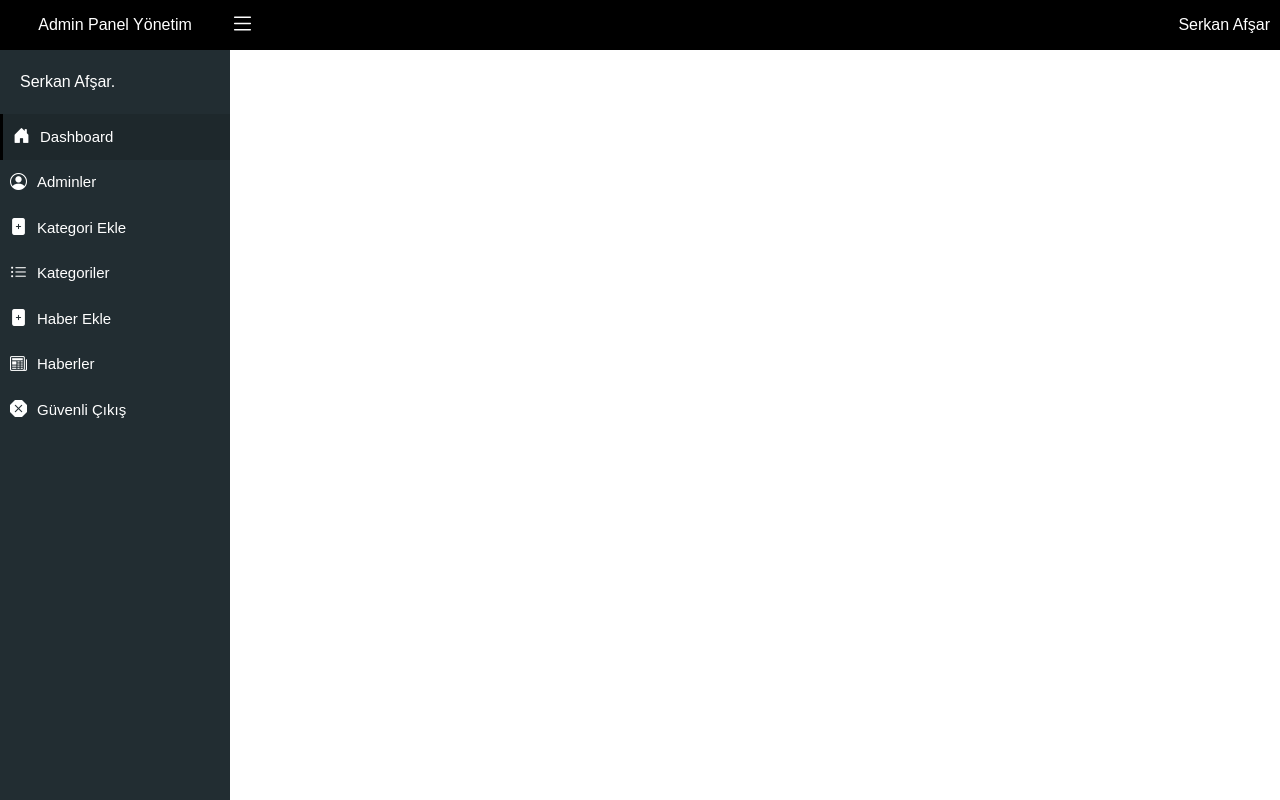
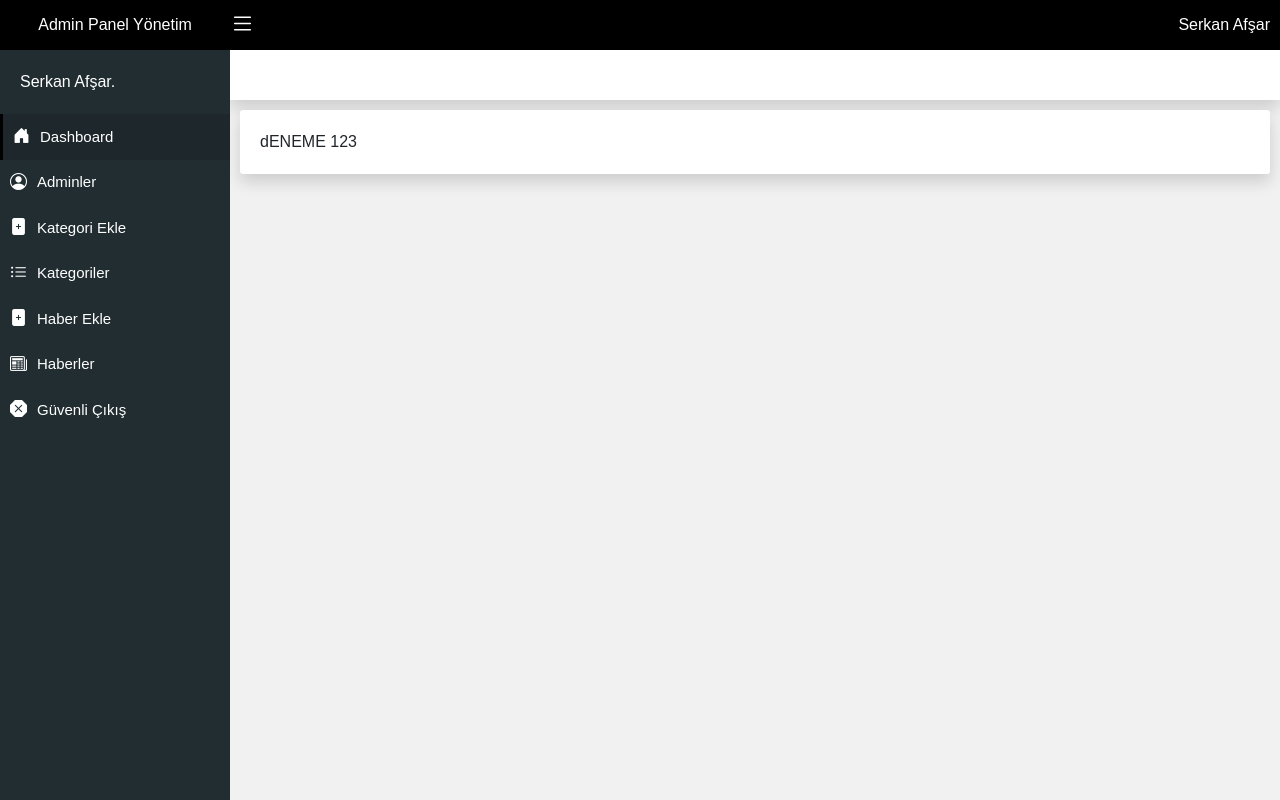
Before and after one commit to SerkanAfsar/AdaletAppWebUI, a Next.js app: page /Admin/Haberler in a window 1280 px wide. Built offline with nearby package versions, Linux system fonts and the light colour scheme; no server answers; sample sign-in values are in the browser's storage.

Commit message:
Dashboard Content Added

```diff
--- a/Components/AdminLayout/AdminAside.js
+++ b/Components/AdminLayout/AdminAside.js
@@ -1,8 +1,10 @@
-import React from "react";
+import React, { useContext } from "react";
 import styles from './AdminAside.module.scss';
 import Link from "next/link";
+import { AdminContext } from "../../Context/AdminContext";
+const AdminAside = () => {
 
-const AdminAside = ({ closed }) => {
+    const { closed } = useContext(AdminContext);
 
     return (
         <aside className={closed == true ? `${styles.aside} ${styles.closed}` : `${styles.aside}`}>
--- a/Components/AdminLayout/AdminTopSide.js
+++ b/Components/AdminLayout/AdminTopSide.js
@@ -1,7 +1,9 @@
-import React from "react";
+import React, { useContext } from "react";
 import styles from './AdminTopSide.module.scss';
+import { AdminContext } from "../../Context/AdminContext";
 
-const AdminTopSide = ({ closed, setClosed }) => {
+const AdminTopSide = () => {
+    const { closed, setClosed } = useContext(AdminContext);
     return (
         <div className={closed ? `${styles.topSide} ${styles.closed}` : `${styles.topSide}`}>
             <i onClick={() => setClosed(!closed)} className="bi bi-list"></i>
--- a/Components/AdminLayout/AdminTopSide.module.scss
+++ b/Components/AdminLayout/AdminTopSide.module.scss
@@ -15,11 +15,12 @@
     padding-left: 230px;
 
     &.closed {
-        padding-left: 0px;
+        padding-left: 10px;
     }
     i {
         color: #fff;
         font-size: 25px;
+        cursor: pointer;
     }
 
     .rightArea {
--- /dev/null
+++ b/Components/AdminLayout/Content.js
@@ -0,0 +1,18 @@
+import React, { useContext } from "react";
+import styles from './Content.module.scss';
+import { AdminContext } from "../../Context/AdminContext";
+const Content = ({ activePageName }) => {
+    const { closed } = useContext(AdminContext);
+
+    return (
+        <div className={closed ? `${styles.contentWrapper}` : `${styles.contentWrapper} ${styles.closed}`}>
+            <section className={`${styles.contentHeader}  shadow`}>
+                <h4>{activePageName}</h4>
+            </section>
+            <div className={`${styles.contentInner} shadow`}>
+                dENEME 123
+            </div>
+        </div>
+    )
+}
+export default Content;
--- /dev/null
+++ b/Components/AdminLayout/Content.module.scss
@@ -0,0 +1,29 @@
+.contentWrapper {
+    width: 100%;
+    height: 100%;
+    min-height: 100vh;
+    display: block;
+    background: #f1f1f1;
+    padding-top: 50px;
+    box-sizing: border-box;
+    &.closed {
+        padding-left: 230px;
+    }
+
+    .contentHeader {
+        background: #fff;
+        display: flex;
+        justify-content: space-between;
+        align-items: center;
+        min-height: 50px;
+        padding: 10px;
+    }
+    .contentInner {
+        margin: 10px;
+        display: block;
+        background: #fff;
+        min-height: 100%;
+        border-radius: 3px;
+        padding: 20px;
+    }
+}
--- a/Components/AdminLayout/Menu.js
+++ /dev/null
@@ -1,48 +0,0 @@
-import React, { useState } from "react";
-import Link from 'next/link';
-import styles from './Menu.module.scss';
-
-
-
-
-const Menu = ({ activeLink }) => {
-
-    return (
-
-        <ul className={`list-group ${styles.list}`} >
-            <li className={`list-group-item ${activeLink == "anasayfa" ? styles.active : ''}`}>
-                <Link href="/Admin/Dashboard">
-                    <a>Anasayfa</a>
-                </Link>
-            </li>
-            <li className={`list-group-item ${activeLink == "kategoriekle" ? styles.active : ''}`}>
-                <Link href="/Admin/Kategoriler/KategoriEkle">
-                    <a>Kategori Ekle</a>
-                </Link>
-            </li>
-            <li className={`list-group-item ${activeLink == "kategoriler" ? styles.active : ''}`}>
-                <Link href="/Admin/Kategoriler">
-                    <a>Kategoriler</a>
-                </Link>
-            </li>
-            <li className={`list-group-item ${activeLink == "haberekle" ? styles.active : ''}`}>
-                <Link href="/Admin/Haberler/HaberEkle">
-                    <a>Haber Ekle</a>
-                </Link>
-            </li>
-            <li className={`list-group-item ${activeLink == "haberler" ? styles.active : ''}`}>
-                <Link href="/Admin/Haberler">
-                    <a>Haberler</a>
-                </Link>
-            </li>
-            <li className="list-group-item">
-                <Link href="/Admin/Exit">
-                    <a>Güvenli Çıkış</a>
-                </Link>
-            </li>
-        </ul>
-
-    );
-
-}
-export default Menu;
--- a/Components/AdminLayout/Menu.module.scss
+++ /dev/null
@@ -1,17 +0,0 @@
-.list {
-    margin: 0px;
-    padding: 0px;
-    a {
-        display: block;
-    }
-    li.active {
-        background: blue;
-        a {
-            display: block;
-            color: #fff;
-            &:hover {
-                color: #fff;
-            }
-        }
-    }
-}
--- a/Components/AdminLayout/index.js
+++ b/Components/AdminLayout/index.js
@@ -1,17 +1,19 @@
-import React, { useState, useEffect } from "react";
+import React, { useEffect } from "react";
 import styles from './index.module.scss';
 import { toast, ToastContainer } from 'react-toastify';
-import Menu from "./Menu";
+
 import { useRouter } from "next/router";
 import axios from "axios";
 import AdminTopSide from "./AdminTopSide";
 import AdminAside from "./AdminAside";
+import Content from "./Content";
+import { AdminProvider } from "../../Context/AdminContext";
 
 
 
-const AdminLayout = ({ children, activeLink }) => {
+const AdminLayout = ({ children, activeLink, activePageName }) => {
+
     const router = useRouter();
-    const [closed, setClosed] = useState(false);
 
 
     useEffect(() => {
@@ -37,20 +39,13 @@ const AdminLayout = ({ children, activeLink }) => {
     }
 
     return (<>
-        <AdminTopSide closed={closed} setClosed={setClosed} />
-        <AdminAside closed={closed} />
+        <AdminProvider>
+            <AdminTopSide />
 
-        {/* <div className="container mt-5">
-            <div className="row">
-                <div className="col-12 mb-3 col-lg-3">
-                    <Menu activeLink={activeLink} />
-                </div>
-                <div className="col-12 mb-3 col-lg-9">
-                    {children}
-                </div>
-            </div>
-        </div>
-        <ToastContainer /> */}
+            <AdminAside />
+            <Content activePageName={activePageName} />
+            <ToastContainer />
+        </AdminProvider>
     </>
     );
 }
--- /dev/null
+++ b/Context/AdminContext.js
@@ -0,0 +1,14 @@
+import React, { useState, createContext } from "react";
+
+const AdminContext = createContext({});
+
+const AdminProvider = ({ children }) => {
+    const [closed, setClosed] = useState(false);
+
+    return (
+        <AdminContext.Provider value={{ closed, setClosed }}>
+            {children}
+        </AdminContext.Provider>
+    )
+}
+export { AdminContext, AdminProvider };
--- a/pages/Admin/Dashboard.js
+++ b/pages/Admin/Dashboard.js
@@ -4,7 +4,7 @@ import styles from './Dashboard.module.scss';
 
 const Dashboard = () => {
     return (
-        <AdminLayout activeLink="anasayfa">
+        <AdminLayout activeLink="anasayfa" activePageName={"DashBoard"}>
             <div>Deneme</div>
         </AdminLayout>
     )
--- a/pages/_app.js
+++ b/pages/_app.js
@@ -1,12 +1,10 @@
 import NProgress from 'nprogress';
 import 'react-toastify/dist/ReactToastify.css';
-import { ToastContainer } from 'react-toastify';
 import 'nprogress/nprogress.css';
 import 'bootstrap/dist/css/bootstrap.min.css';
 import "bootstrap-icons/font/bootstrap-icons.css";
 import '../styles/globals.scss'
 import Router from 'next/router';
-
 
 Router.onRouteChangeStart = () => {
   NProgress.start();
@@ -16,9 +14,6 @@ Router.onRouteChangeComplete = () => {
   NProgress.done();
 }
 
-
-
-
 function MyApp({ Component, pageProps }) {
   return <Component {...pageProps} />
 }
```
Also changed, not shown: Components/AdminLayout/AdminAside.module.scss (+0 -14 lines).
